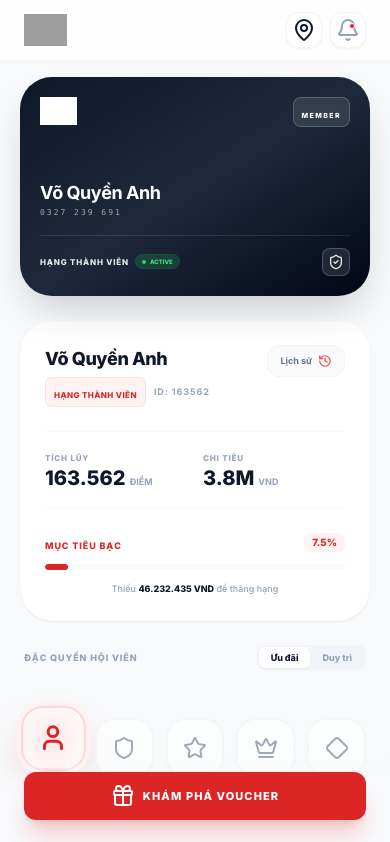
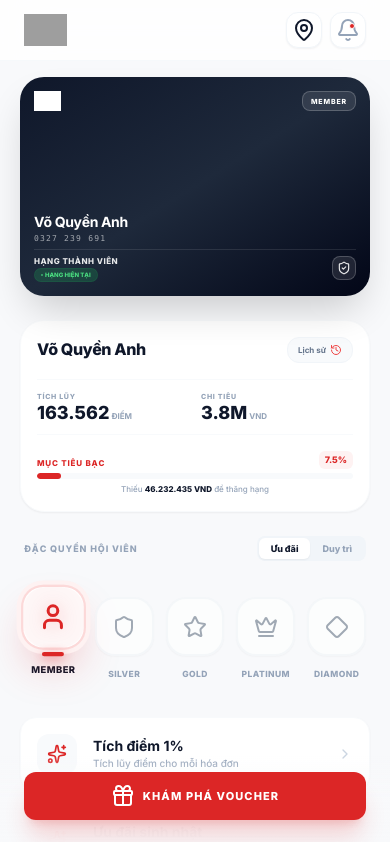
Before and after one commit to devqanh/gofood, a React (Vite) app: page / in a window 390 px wide. Shown: the top 842 px of the page. Built offline with nearby package versions, Linux system fonts and the light colour scheme; grey boxes are pictures that could not be loaded.

Commit message:
update code

```diff
--- a/App.tsx
+++ b/App.tsx
@@ -67,46 +67,41 @@ const App: React.FC = () => {
         </section>
 
         {/* User Info Section */}
-        <section className="bg-white rounded-[2rem] p-6 shadow-sm border border-slate-50 space-y-6">
-          <div className="flex justify-between items-start">
-            <div className="space-y-1">
-              <h3 className="text-slate-900 font-extrabold text-lg tracking-tight">{MOCK_USER.name}</h3>
-              <div className="flex items-center gap-2">
-                <div className="px-2 py-0.5 bg-red-50 rounded-md border border-red-100">
-                  <span className="text-red-600 text-[8px] font-black uppercase tracking-wider">HẠNG THÀNH VIÊN</span>
-                </div>
-                <span className="text-slate-400 text-[9px] font-bold tracking-widest uppercase">ID: 163562</span>
-              </div>
+        <section className="bg-white rounded-[1.5rem] sm:rounded-[2rem] p-4 sm:p-6 shadow-sm border border-slate-50 space-y-4 sm:space-y-6">
+          <div className="flex justify-between items-start gap-2">
+            <div className="space-y-0.5 sm:space-y-1 min-w-0 flex-1">
+              <h3 className="text-slate-900 font-extrabold text-base sm:text-lg tracking-tight">{MOCK_USER.name}</h3>
+
             </div>
             <button
               onClick={() => setShowOrderHistory(true)}
-              className="flex items-center gap-1.5 text-[9px] font-bold text-slate-500 bg-slate-50 border border-slate-100 px-3 py-2 rounded-xl"
+              className="flex items-center gap-1 sm:gap-1.5 text-[8px] sm:text-[9px] font-bold text-slate-500 bg-slate-50 border border-slate-100 px-2.5 sm:px-3 py-1.5 sm:py-2 rounded-xl shrink-0"
             >
-              Lịch sử <History className="w-3.5 h-3.5 text-red-500" />
+              Lịch sử <History className="w-3 h-3 sm:w-3.5 sm:h-3.5 text-red-500" />
             </button>
           </div>
 
-          <div className="grid grid-cols-2 gap-4 border-y border-slate-50 py-5">
-            <div className="space-y-1">
-              <p className="text-slate-400 text-[8px] font-black uppercase tracking-widest">Tích lũy</p>
-              <div className="flex items-baseline gap-1">
-                <span className="text-xl font-black text-slate-900 leading-none">{MOCK_USER.points.toLocaleString('vi-VN')}</span>
-                <span className="text-[9px] font-bold text-slate-400 uppercase">điểm</span>
+          <div className="grid grid-cols-2 gap-3 sm:gap-4 border-y border-slate-50 py-3 sm:py-2">
+            <div className="space-y-0.5 sm:space-y-1">
+              <p className="text-slate-400 text-[7px] sm:text-[8px] font-black uppercase tracking-widest">Tích lũy</p>
+              <div className="flex items-baseline gap-0.5 sm:gap-1">
+                <span className="text-lg sm:text-xl font-black text-slate-900 leading-none">{MOCK_USER.points.toLocaleString('vi-VN')}</span>
+                <span className="text-[8px] sm:text-[9px] font-bold text-slate-400 uppercase">điểm</span>
               </div>
             </div>
-            <div className="space-y-1">
-              <p className="text-slate-400 text-[8px] font-black uppercase tracking-widest">Chi tiêu</p>
-              <div className="flex items-baseline gap-1">
-                <span className="text-xl font-black text-slate-900 leading-none">{(MOCK_USER.spending / 1000000).toFixed(1)}M</span>
-                <span className="text-[9px] font-bold text-slate-400 uppercase">VND</span>
+            <div className="space-y-0.5 sm:space-y-1">
+              <p className="text-slate-400 text-[7px] sm:text-[8px] font-black uppercase tracking-widest">Chi tiêu</p>
+              <div className="flex items-baseline gap-0.5 sm:gap-1">
+                <span className="text-lg sm:text-xl font-black text-slate-900 leading-none">{(MOCK_USER.spending / 1000000).toFixed(1)}M</span>
+                <span className="text-[8px] sm:text-[9px] font-bold text-slate-400 uppercase">VND</span>
               </div>
             </div>
           </div>
 
-          <div className="space-y-3">
+          <div className="space-y-1 sm:space-y-3">
             <div className="flex justify-between items-end">
-              <span className="text-red-600 text-[9px] font-black uppercase tracking-widest">Mục tiêu {MOCK_USER.nextTier}</span>
-              <span className="text-red-600 font-black text-[10px] bg-red-50 px-2 py-0.5 rounded-md">{progressPercentage.toFixed(1)}%</span>
+              <span className="text-red-600 text-[8px] sm:text-[9px] font-black uppercase tracking-widest">Mục tiêu {MOCK_USER.nextTier}</span>
+              <span className="text-red-600 font-black text-[9px] sm:text-[10px] bg-red-50 px-1.5 sm:px-2 py-0.5 rounded-md">{progressPercentage.toFixed(1)}%</span>
             </div>
             <div className="h-1.5 w-full bg-slate-50 rounded-full overflow-hidden">
               <div
@@ -114,7 +109,7 @@ const App: React.FC = () => {
                 style={{ width: `${barWidth}%` }}
               ></div>
             </div>
-            <p className="text-center text-[9px] text-slate-400 font-medium">
+            <p className="text-center text-[8px] sm:text-[9px] text-slate-400 font-medium">
               Thiếu <span className="text-slate-900 font-black">{MOCK_USER.remainingToNextTier.toLocaleString('vi-VN')} VND</span> để thăng hạng
             </p>
           </div>
--- a/components/MemberCard.tsx
+++ b/components/MemberCard.tsx
@@ -22,7 +22,7 @@ const MemberCard: React.FC<MemberCardProps> = ({ name, phone, tier, isUserCurren
   const glassEffect = isDark ? 'bg-white/10 border-white/20' : 'bg-black/5 border-black/10';
 
   return (
-    <div className={`relative w-full aspect-[1.6/1] rounded-[2rem] p-5 sm:p-6 overflow-hidden bg-gradient-to-br ${config.gradient} shadow-[0_20px_40px_-10px_rgba(0,0,0,0.2)] transition-all duration-1000 ease-in-out`}>
+    <div className={`relative w-full aspect-[1.6/1] rounded-[1.5rem] sm:rounded-[2rem] overflow-hidden bg-gradient-to-br ${config.gradient} shadow-[0_20px_40px_-10px_rgba(0,0,0,0.2)] transition-all duration-1000 ease-in-out`}>
 
       {/* Background Effects */}
       {isElite && (
@@ -31,10 +31,10 @@ const MemberCard: React.FC<MemberCardProps> = ({ name, phone, tier, isUserCurren
 
       <div className="absolute top-0 left-0 w-[200%] h-full bg-gradient-to-r from-transparent via-white/10 to-transparent -rotate-45 -translate-x-[150%] animate-[shimmer_8s_infinite] pointer-events-none"></div>
 
-      <div className="relative h-full flex flex-col justify-between z-10">
+      <div className="relative h-full flex flex-col z-10 p-3.5 sm:p-6">
         {/* Header Section */}
-        <div className="flex justify-between items-start">
-          <div className="flex items-center h-7 sm:h-8">
+        <div className="flex justify-between items-center gap-2 flex-shrink-0">
+          <div className="flex items-center h-5 sm:h-7 shrink-0">
             <img
               src="https://gofood.vn/images/logo.png"
               alt="Gofood Logo"
@@ -42,41 +42,41 @@ const MemberCard: React.FC<MemberCardProps> = ({ name, phone, tier, isUserCurren
             />
           </div>
 
-          <div className={`px-2 py-0.5 rounded-lg border ${glassEffect} backdrop-blur-xl`}>
-            <span className={`${textColor} text-[7px] font-black tracking-[0.2em] uppercase`}>
+          <div className={`h-[20px] sm:h-[24px] px-2 sm:px-3 rounded-lg border ${glassEffect} backdrop-blur-xl shrink-0 flex items-center justify-center`}>
+            <span className={`${textColor} text-[7px] sm:text-[9px] font-black tracking-[0.12em] sm:tracking-[0.2em] uppercase leading-[1]`}>
               {config.name}
             </span>
           </div>
         </div>
 
         {/* Identity Section */}
-        <div className="space-y-0.5 mt-auto mb-4">
-          <h2 className={`${textColor} text-lg sm:text-xl font-bold tracking-tight leading-tight`}>
+        <div className="flex-1 flex flex-col justify-end pb-1 sm:pb-2">
+          <div className="space-y-0.5">
+            <h2 className={`${textColor} text-sm sm:text-lg md:text-xl font-bold tracking-tight leading-tight`}>
               {name}
             </h2>
-          <p className={`${subTextColor} font-mono text-[8px] sm:text-[9px] tracking-[0.25em] uppercase`}>
+            <p className={`${subTextColor} font-mono text-[8px] sm:text-[10px] tracking-[0.15em] sm:tracking-[0.25em] uppercase`}>
               {phone.replace(/(\d{4})(\d{3})(\d{3})/, '$1 $2 $3')}
             </p>
           </div>
+        </div>
 
-        {/* Footer Section - Optimized Spacing */}
-        <div className="flex justify-between items-center border-t border-white/10 pt-3">
-          <div className="flex flex-col gap-1">
-            <div className="flex items-center gap-1.5">
-              <span className={`${textColor} text-[8px] sm:text-[9px] font-black tracking-[0.1em] uppercase opacity-90`}>
+        {/* Footer Section - Optimized for iPhone */}
+        <div className="flex justify-between items-start border-t border-white/10 pt-1.5 sm:pt-2.5 gap-2 flex-shrink-0">
+          <div className="flex flex-col gap-0.5">
+            <span className={`${textColor} text-[8px] sm:text-[10px] font-black tracking-[0.06em] sm:tracking-[0.1em] uppercase opacity-90 leading-[1.3]`}>
               {config.displayName}
             </span>
             {isUserCurrentTier && (
-                <div className="flex items-center gap-1 px-1.5 py-0.5 rounded-full bg-green-500/20 border border-green-500/10">
-                   <div className="w-1 h-1 rounded-full bg-green-400 animate-pulse"></div>
-                   <span className="text-green-400 text-[6px] font-black uppercase">Active</span>
+              <div className="flex items-center gap-0.5 px-1.5 py-0.5 rounded-full bg-green-500/20 border border-green-500/10 w-fit">
+                <div className="w-0.5 h-0.5 sm:w-1 sm:h-1 rounded-full bg-green-400 animate-pulse"></div>
+                <span className="text-green-400 text-[6px] sm:text-[8px] font-black uppercase leading-[1.3]">Hạng hiện tại</span>
               </div>
             )}
           </div>
-          </div>
 
-          <div className={`w-7 h-7 sm:w-8 sm:h-8 rounded-lg border ${glassEffect} flex items-center justify-center`}>
-              <ShieldCheck className={`${textColor} w-4 h-4 sm:w-4.5 sm:h-4.5 opacity-90`} />
+          <div className={`w-6 h-6 sm:w-8 sm:h-8 rounded-lg border ${glassEffect} flex items-center justify-center shrink-0`}>
+            <ShieldCheck className={`${textColor} w-3.5 h-3.5 sm:w-4 sm:h-4 opacity-90`} />
           </div>
         </div>
       </div>
--- a/components/TierSelector.tsx
+++ b/components/TierSelector.tsx
@@ -12,7 +12,7 @@ const TierSelector: React.FC<TierSelectorProps> = ({ activeTier, onSelect }) =>
   const tiers = Object.values(TierType);
 
   return (
-    <div className="grid grid-cols-5 gap-3 py-6 px-1">
+    <div className="grid grid-cols-5 gap-3 py-3 px-1">
       {tiers.map((tier) => {
         const isActive = activeTier === tier;
         const config = (TIER_CONFIG as any)[tier];
```
Lines whose indentation alone changed are shown as unchanged.
